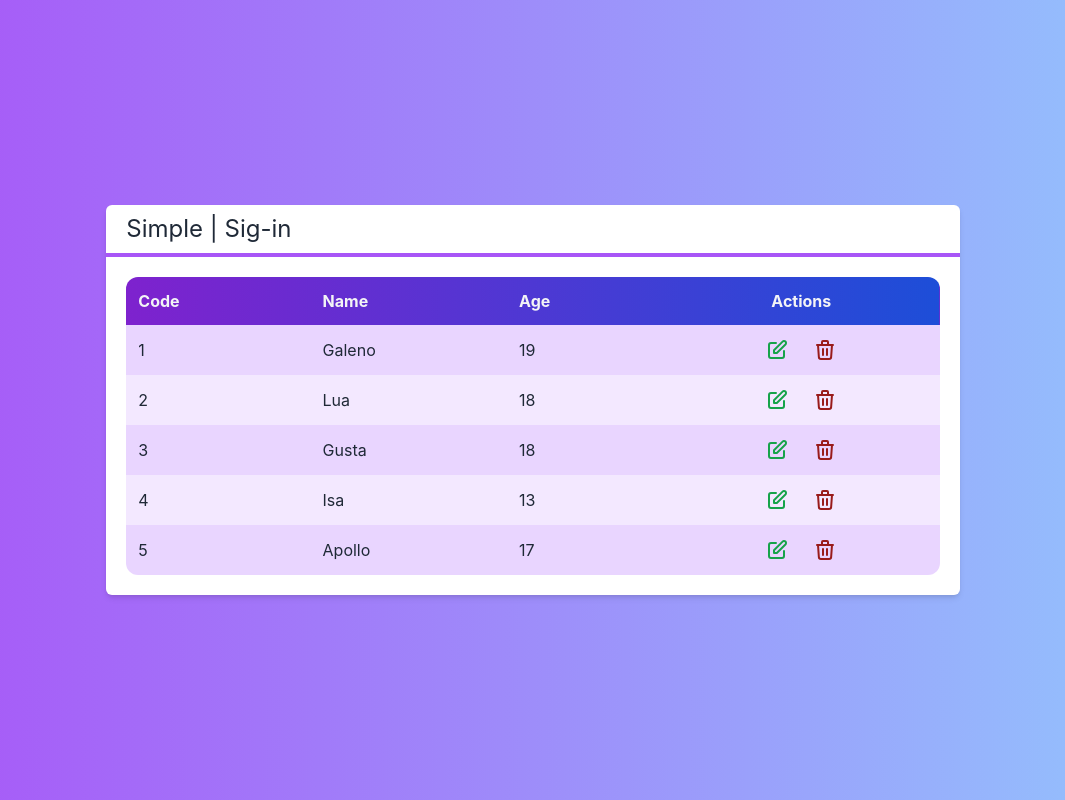
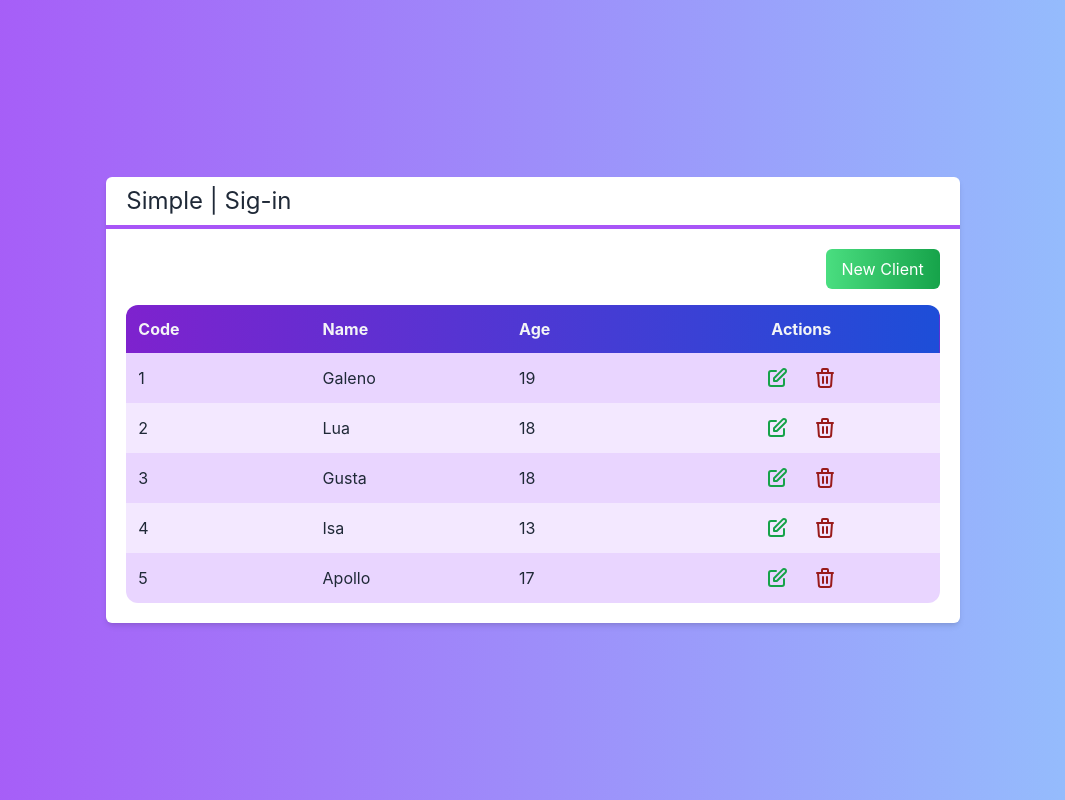
Before and after one commit to galenomoon/ProjectRegistration_React, a Next.js app: page / in a window 1280 px wide. Shown: the whole page, without its empty margins (107-1172 px from the left). Built offline with nearby package versions, Linux system fonts and the light colour scheme.

Commit message:
Button Component Developed

```diff
--- /dev/null
+++ b/src/components/button.tsx
@@ -0,0 +1,18 @@
+interface ButtonProps {
+  color?: "green" | "blue" | "gray";
+  className?: string;
+  children: any;
+}
+
+export default function Button(props: ButtonProps) {
+  return (
+    <button
+      className={`
+        bg-gradient-to-r from-green-400 to-green-600 text-white
+        px-4 py-2 rounded-md ${props.className}
+  `}
+    >
+      {props.children}
+    </button>
+  );
+}
--- a/src/pages/index.tsx
+++ b/src/pages/index.tsx
@@ -1,3 +1,4 @@
+import Button from "../components/button";
 import Layout from "../components/Layout";
 import Table from "../components/Table";
 import Client from "../core/Client";
@@ -25,7 +26,14 @@
       from-purple-500 to-blue-300 text-white`}
     >
       <Layout title="Simple | Sig-in">
-        <Table clients={clients} selectedClient={selectedClient} deletedClient={deletedClient} />
+        <div className={`flex justify-end`}>
+          <Button className="mb-4">New Client</Button>
+        </div>
+        <Table
+          clients={clients}
+          selectedClient={selectedClient}
+          deletedClient={deletedClient}
+        />
       </Layout>
     </div>
   );
--- a/tailwind.config.js
+++ b/tailwind.config.js
@@ -2,6 +2,11 @@
   content: [
     "./src/pages/**/*.{js,ts,jsx,tsx}",
     "./src/components/**/*.{js,ts,jsx,tsx}",
+  ],
+  safelist:[
+    /^bg-/,
+    /^to-/,
+    /^from-/,
   ],
   darkMode:true,
   theme: {
```
